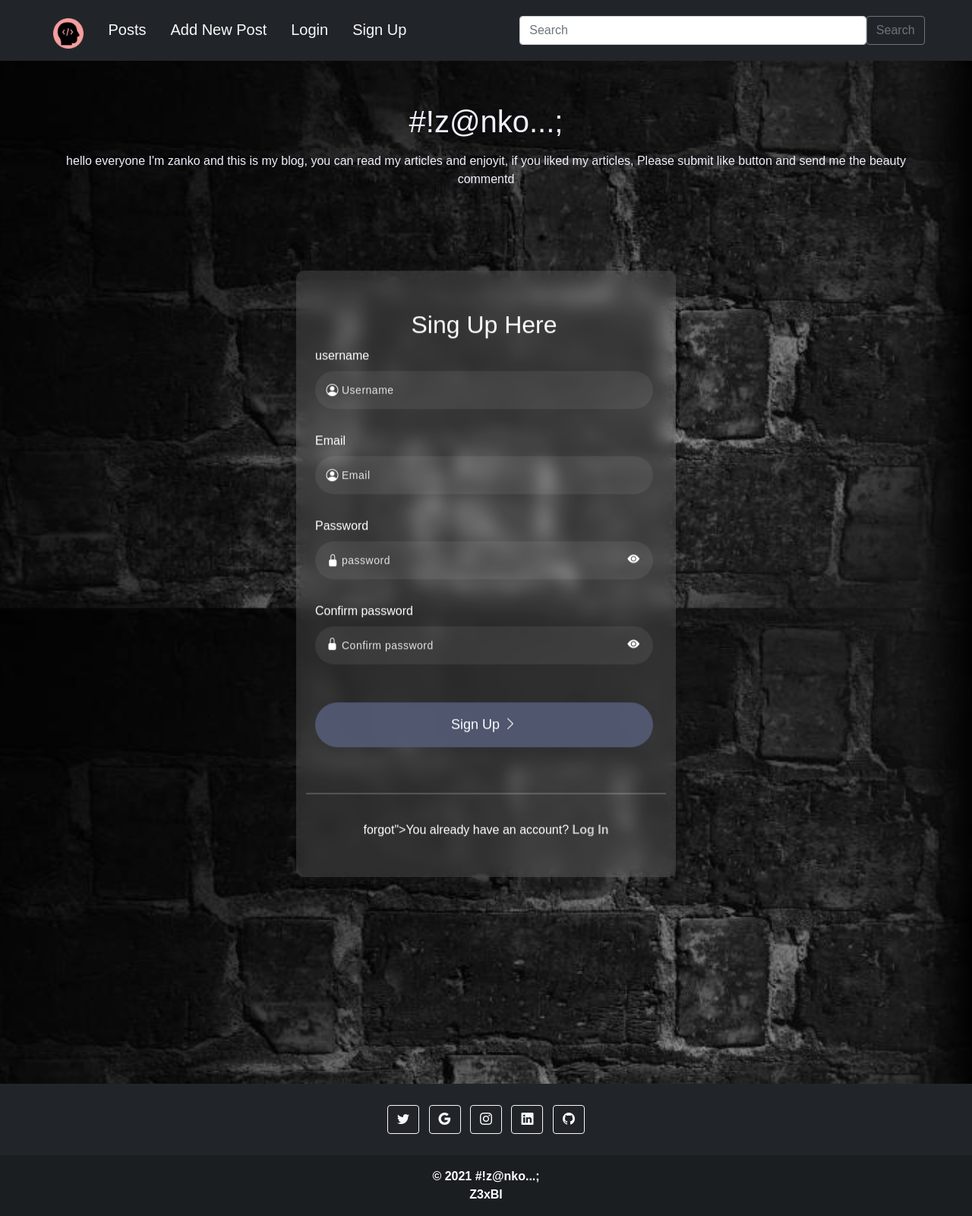
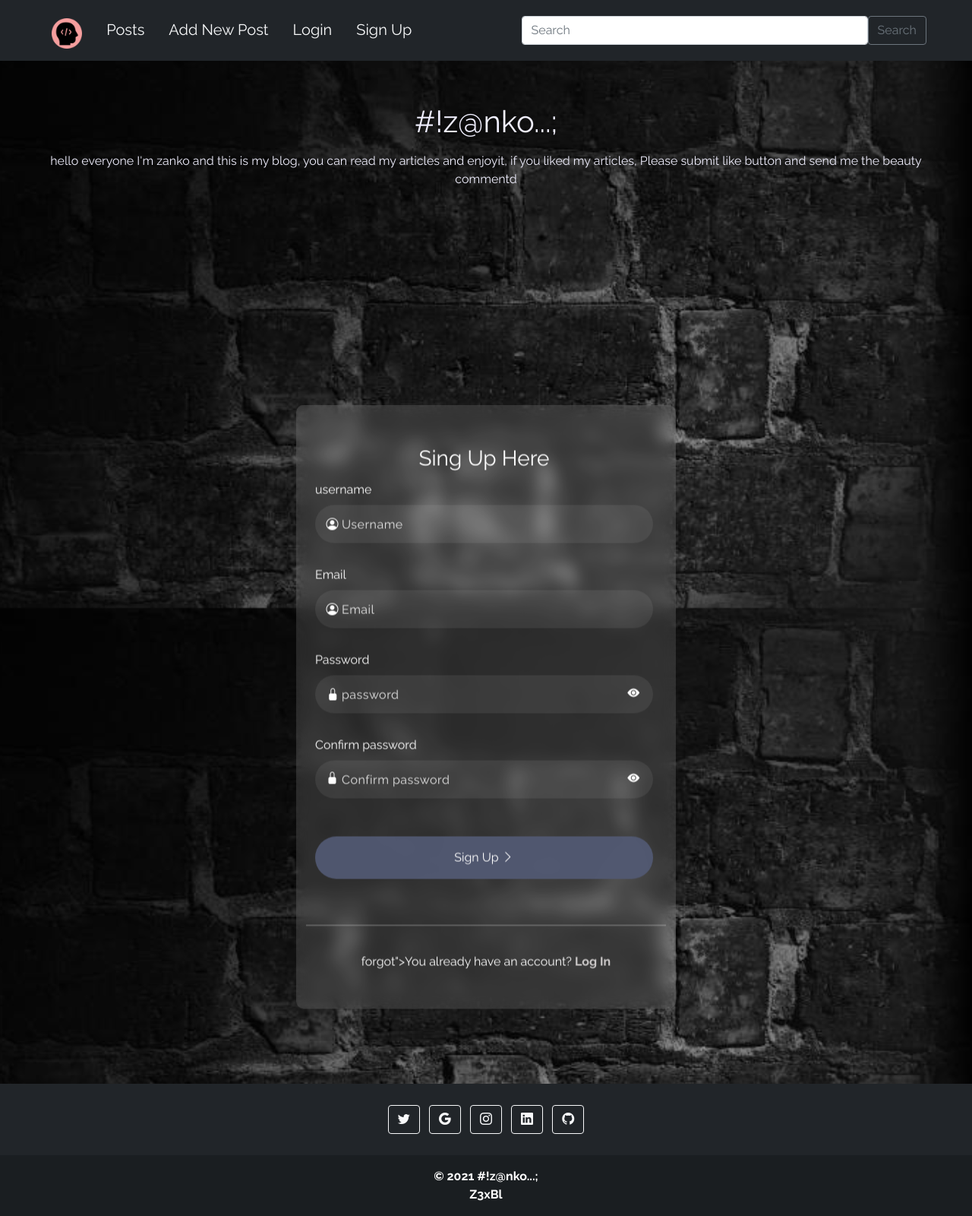
Before and after one commit to zankoAn/django-blog-project, a Django app: page /account/signup/ in a window 1280 px wide. Shown: the whole page at 76% size. Run offline with Django 3.2, Linux system fonts and the light colour scheme; some libraries are stand-ins or nearby versions.

Commit message:
Change SignUp/SignIn css

```diff
--- a/accounts/static/accounts/css/login_style.css
+++ b/accounts/static/accounts/css/login_style.css
@@ -2,18 +2,25 @@
 	box-sizing: border-box;
 	margin: 0;
 	padding: 0;
-	font-family: Romain, sans-serif;
 }
 
 
-/* Login Form */
+body {
+  font-family: ZenAntique;
+  font-size: 1rem;
+}
+
+
+/* Login Form
+--------------------------------------------------*/
 #login-form{
 	position: absolute;
 	width: 500px;
 	height: auto;
+	left: 50%;
+  margin-top: 11rem;
 	padding: 50px 25px;
 	transform: translate(-50%,-10%);
-	left: 50%;
 	background-color: rgba(255,255,255,0.13);
 	border-radius: 10px;
 	backdrop-filter: blur(10px);
@@ -21,25 +28,23 @@
 }
 
 
-
 #login-form h3{
-	font-size: 32px;
 	line-height: 42px;
 	text-align: center;
 	position:relative;
 }
 
 
-
-/* Lable for login form */
+/* Lable for login form
+--------------------------------------------------*/
 label{
 	display: flex;
 	margin-bottom: 8px;
-	font-size: 16px;
 }
 
 
-/* Start Input Form */
+/* Input Form
+--------------------------------------------------*/
 input:-webkit-autofill{
   -webkit-text-fill-color:#ffffff !important;
   -webkit-box-shadow: 0 0 0 30px #5a5959e3 inset !important;
@@ -55,7 +60,6 @@ input.form-style{
 	border-radius: 30px;
 	padding: 0 35px;
 	margin-bottom: 30px;
-	font-size: 14px;
 	letter-spacing: 0.5px;
 	outline: none;
 	border: none;
@@ -70,19 +74,19 @@ input.form-style:focus{
   border:1px solid #2CCCC3;
   color:#2CCCC3;
 }
-/* End Input Form */
 
 
-
-/* behiver form fields */
+/* behiver form fields
+--------------------------------------------------*/
 #invalid-err {
   color:#ec5757;
-  font-size:17px;
   margin-top:-20px;
 	margin-bottom: 7px;
 }
 
-/* Error input fileds */
+
+/* Error input fileds
+--------------------------------------------------*/
 #invalid_username_field, #invalid_password_field, #invalid_email_field, #invalid_confirm_password_field{
  border:1px solid #de3636;
 }
@@ -92,7 +96,8 @@ input.form-style:focus{
 }
 
 
-/* Submit login button */
+/* Submit login button
+--------------------------------------------------*/
 #submit_{
 	display:block;
   margin-top: 50px;
@@ -100,7 +105,6 @@ input.form-style:focus{
   background-color: #525a73f0;
   color: #ffff;
 	padding: 15px 0;
-	font-size: 18px;
 	border-radius: 30px;
 	cursor: pointer;
 }
@@ -116,7 +120,9 @@ input.form-style:focus{
   outline:none;
 }
 
-/* Seperator betwin forget message and login button*/
+
+/* Seperator betwin forget message and login button
+--------------------------------------------------*/
 .hr{
 	height:2px;
 	margin:60px 0 5px 0;
@@ -126,7 +132,10 @@ input.form-style:focus{
 a, a:hover{
 	color:inherit;text-decoration:none
 }
-/* Two texts below the login button */
+
+
+/* Two texts below the login button
+--------------------------------------------------*/
 .foot-link{
 	padding-top:30px;
 	text-align:center;
@@ -140,21 +149,22 @@ a, a:hover{
 	color:white;
 }
 
-/* Eye icon for password input */
+
+/* Eye icon for password input
+--------------------------------------------------*/
 #username-icon {
-    transform: translate(-1300%,58%);
+  transform: translate(-1300%,58%);
 	position:absolute;
-    cursor: pointer;
+  cursor: pointer;
 }
 
 #email-icon{
 	position:absolute;
 	cursor: pointer;
-    transform: translate(-1300%, 58%);
+  transform: translate(-1300%, 58%);
 }
 
 #password-icon {
-
 	position:absolute;
 	transform: translate(1180%,52%);
 	cursor: pointer;
@@ -184,3 +194,12 @@ a, a:hover{
 	cursor: pointer;
   transform: translate(1180%, 50%);
 }
+
+
+
+/* Font
+--------------------------------------------------*/
+@font-face {
+  font-family: ZenAntique;
+  src: url('../../fonts/zen_antique/ZenAntiqueSoft-Regular.ttf');
+}
```
